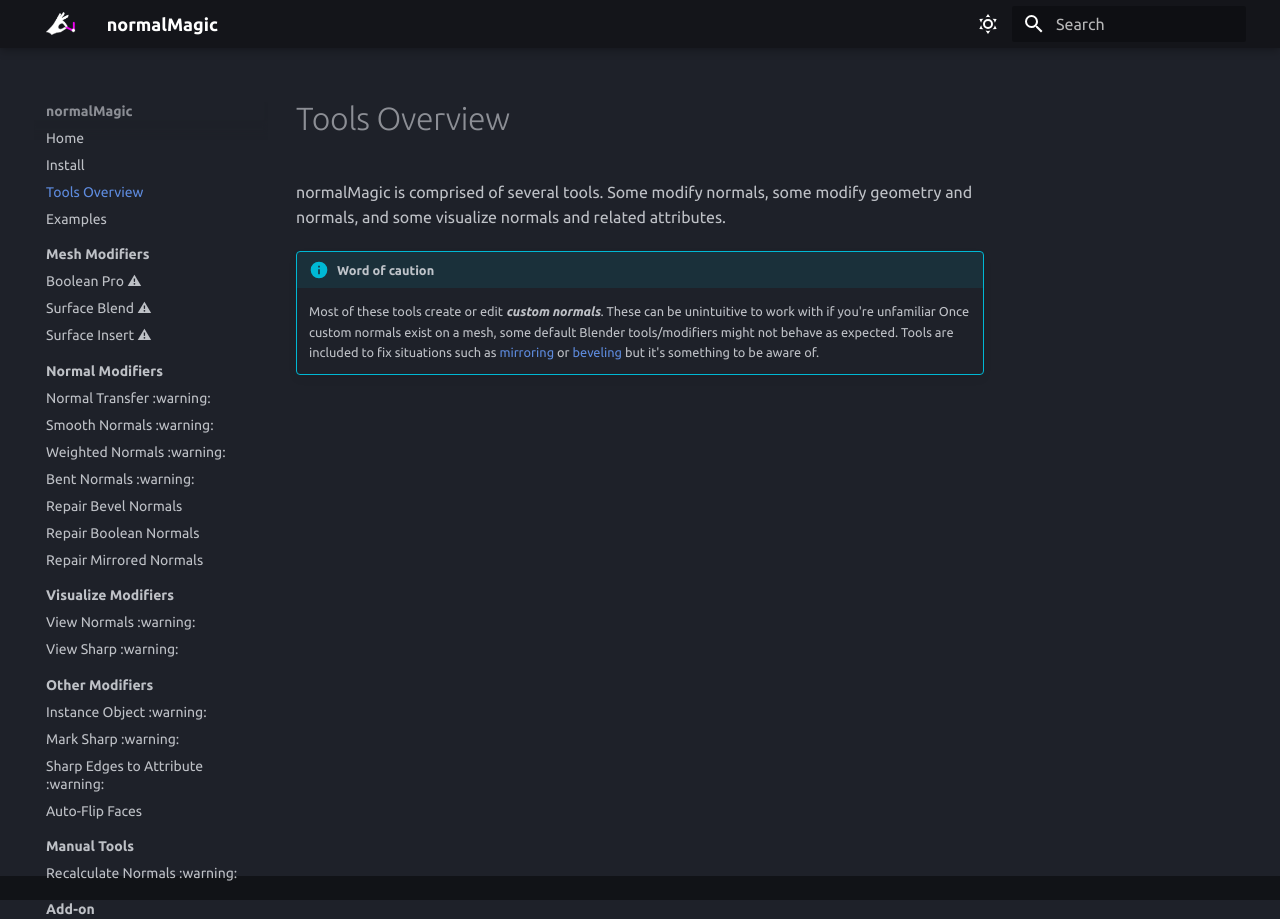
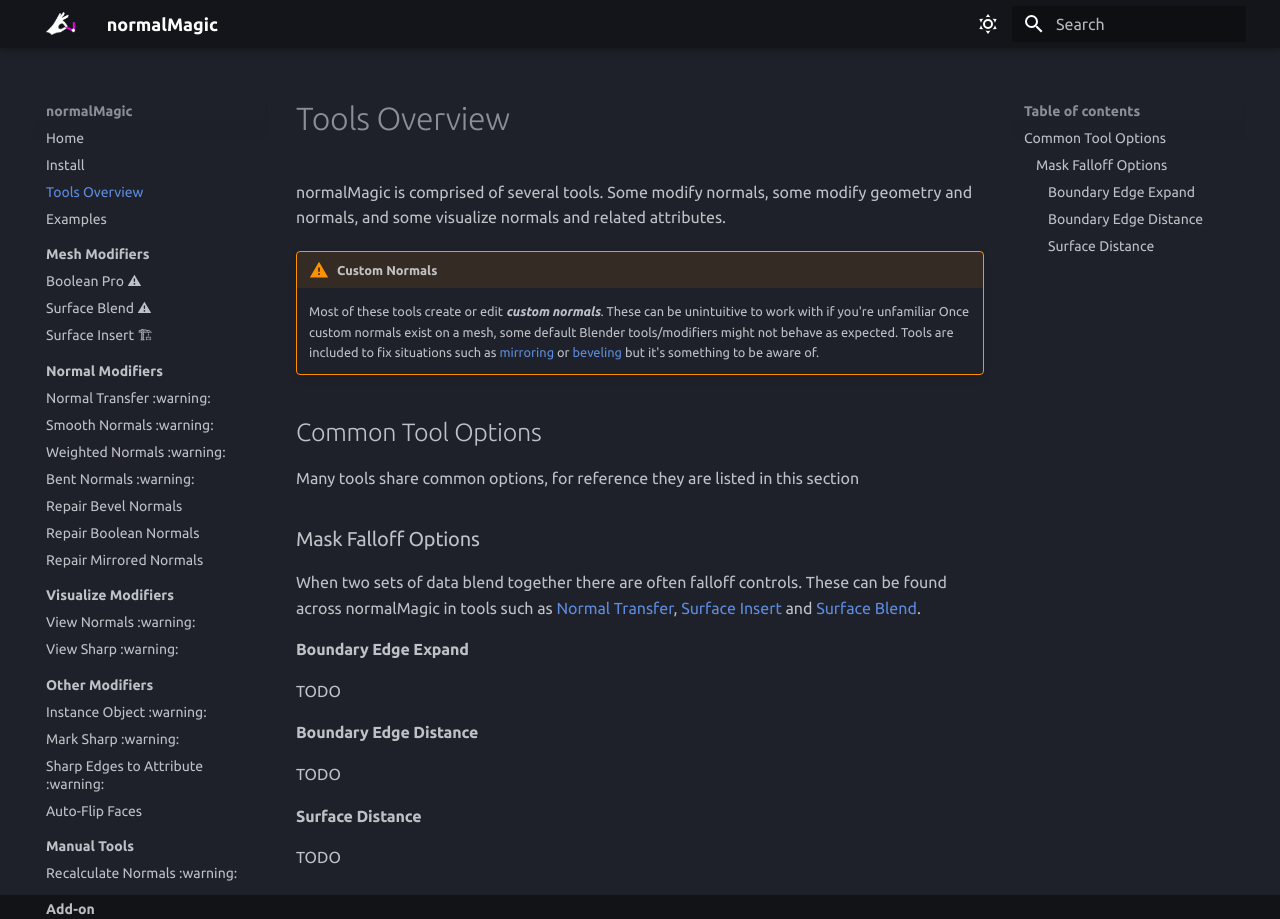
Before and after one commit to SpaghetMeNot/normalmagic, an MkDocs documentation site: the page built from docs/tools_overview.md, in a window 1280 px wide. Built offline with MkDocs 1.6.1 and Material for MkDocs 9.7.7, drawn with Linux system fonts in a browser that asks for light colours; some web fonts are replaced.

Commit message:
surface insert progress

```diff
--- a/docs/mesh_tools/surface_insert.md
+++ b/docs/mesh_tools/surface_insert.md
@@ -1,7 +1,10 @@
-# Surface Insert :warning:
+# Surface Insert :construction_site:
 
-**Surface Insert** will seamlessly "insert" one mesh into another mesh's surface.
-The specified **Insert Mesh** will act as a "patch/decal/plug".
+
+Seamlessly join **insert meshes** into a mesh's surface.
+An **insert mesh** can be thought of as a "decal", "patch" or "plug".
+
+There are two primary ways of performing the insert operation:
 
 <div class="grid cards" markdown>
 - ![Wrap to Surface](../assets/surface_insert/wrap_to_surface.gif)
@@ -12,18 +15,24 @@
 Keep world position of geometry and blend to surface via masking. This allows you to keep flat surfaces inside the insert mesh.
 </div>
 
-- Mesh Islands with open edges on the **Insert Mesh** will be projected, cut and welded into the surface.
-- Manifold mesh islands can be projected but won't affect the underlying surface geometry.
+The **Surface Insert** Modifier performs the following steps:
+
+1. Insert meshes are projected to surface geometry using one of the above methods.
+- Normals, materials and UVs are transferred from the original surface to the insert meshes.
+- The surface is cut and removed where insert mesh open edges are.
+- Vertices are matched on both sides of the seam and welded.
+
+!!! info "Mesh Islands"
+    Insert meshes are performed per mesh island. Only mesh islands with open edges will be cut and welded into the original surface.
+
+    - Manifold (solid) mesh islands can be projected but won't affect the underlying surface geometry.
+    - Mesh islands that miss a raycast will be skipped entirely and a warning will show on the modifier.
+
 
 ## Requirements
 
 1. A receiving mesh object. This will have the modifier on it.
 2. An insert mesh with open edges. This will be projected, cut and welded into the surface of the receiving mesh.
-
-## Features
-
-
-
 
 
 ## Options
@@ -51,4 +60,33 @@
 
 - **Ray Length.** Maximum distance an insert mesh can have an effect.
 
-### Projection Masking
+#### Projection Masking
+This section controls masking the projection of insert meshes to the surface. This is most useful when using ***Blend with Surface***.
+![falloff](../assets/surface_insert/falloff.gif)
+Controlling falloff is covered [here](../tools_overview.md#falloff-options)
+
+#### Normals
+This section controls how much of the surface normals are transferred to the insert mesh. This is most useful when using ***Blend with Surface***.
+
+- **Normal Masking**
+    - **Projection Mask**. Use the same mask falloff as the projection
+    - **New Mask**. Create a new mask for normals
+
+- **Recalculate Blend Normals.** Only available when using **Blend with Surface**. This will recalculate the normals on the blended portion of the insert mesh before transferring any from the surface.
+- **Match Boundary Normals.** When choosing ***New Mask*** this will make sure the boundary edge of the insert mesh matches the normals on the underlying surface. Turn off to create a hard edge.
+
+If ***New Mask*** is chosen, the settings for the falloff will appear below. Controlling falloff is covered [here](../tools_overview.md#falloff-options)
+
+### Surface Boolean
+This section controls how the surface is cut for the insert mesh.
+
+- **Weld Surface.** Welds vertices between the surface and insert mesh. Turning this off will leave them as separate mesh islands.
+- **Weld Distance.** Distance at which to weld vertices, this takes effect at several points during the process, not just the final weld between surface and insert mesh.
+- **Boolean Extrusion.** How far to extrude the cutter shape from the surface. You might need to increase this value if the insert mesh covers a large area of curvature. You can preview cutters in the [Debug](#debug) panel.
+    ![Boolean Extrusion](../assets/surface_insert/boolean_extrusion.gif)
+
+### Materials
+TODO
+
+### Debug
+TODO
--- a/docs/tools_overview.md
+++ b/docs/tools_overview.md
@@ -2,7 +2,23 @@
 
 normalMagic is comprised of several tools. Some modify normals, some modify geometry and normals, and some visualize normals and related attributes.
 
-!!! info "Word of caution"
+!!! warning "Custom Normals"
     Most of these tools create or edit ***custom normals***. These can be unintuitive to work with if you're unfamiliar
     Once custom normals exist on a mesh, some default Blender tools/modifiers might not behave as expected.
     Tools are included to fix situations such as [mirroring](normal_tools/repair_mirrored_normals.md) or [beveling](normal_tools/repair_bevel_normals.md) but it's something to be aware of.
+
+## Common Tool Options
+Many tools share common options, for reference they are listed in this section
+
+### Mask Falloff Options
+When two sets of data blend together there are often falloff controls. These can be found across normalMagic in tools such as [Normal Transfer](normal_tools/normal_transfer.md), [Surface Insert](mesh_tools/surface_insert.md) and [Surface Blend](mesh_tools/surface_blend.md).
+
+
+#### Boundary Edge Expand
+TODO
+
+#### Boundary Edge Distance
+TODO
+
+#### Surface Distance
+TODO
```
Also changed, not shown: docs/assets/surface_insert/boolean_extrusion.gif (added).
